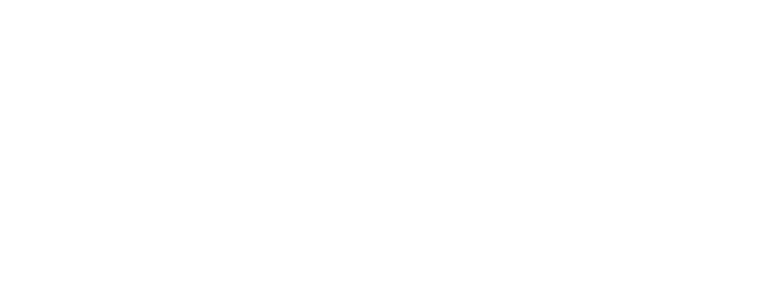
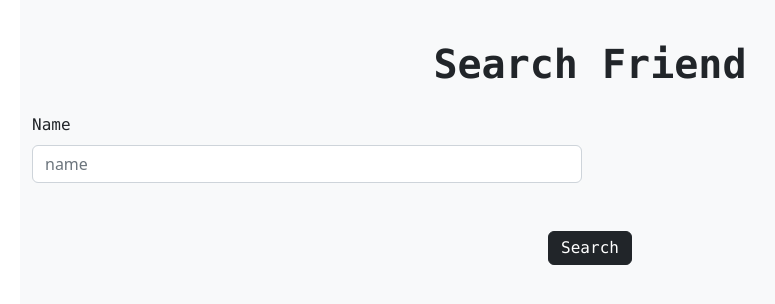
Before and after one commit to sufailbadushat/friend-angular-app, an Angular app: page / in a window 1280 px wide. Shown: the top 304 px of the page, without its empty margins (50-825 px from the left). Built offline with nearby package versions, Linux system fonts and the light colour scheme.

Commit message:
search friend

```diff
--- a/src/app/app.component.html
+++ b/src/app/app.component.html
@@ -1,2 +1,2 @@
-
+<app-search-friend></app-search-friend>
 <router-outlet></router-outlet>
--- a/src/app/app.module.ts
+++ b/src/app/app.module.ts
@@ -5,12 +5,14 @@
 import { AppComponent } from './app.component';
 import { AddFriendComponent } from './add-friend/add-friend.component';
 import { ViewFriendComponent } from './view-friend/view-friend.component';
+import { SearchFriendComponent } from './search-friend/search-friend.component';
 
 @NgModule({
   declarations: [
     AppComponent,
     AddFriendComponent,
-    ViewFriendComponent
+    ViewFriendComponent,
+    SearchFriendComponent
   ],
   imports: [
     BrowserModule,
--- /dev/null
+++ b/src/app/search-friend/search-friend.component.html
@@ -0,0 +1,23 @@
+
+<div class="container ">
+    <div class="row bg-light">
+        <div class="col-12 col-sm-12 div-md-12 col-lg-12 div-xl-12 div-xxl-12">
+            <div class="row g-3 mt-4 ">
+                <div class="col col-12 col-sm-12 col-md-12 col-lg-12 col-xl-12 col-xxl-12 text-center">
+                    <h1 class="text-dark" class="font-monospace" style="font-weight:bold">Search Friend</h1>
+                </div>
+
+
+                <div class="col col-12 col-sm-6 col-md-6 col-lg-6 col-lg-6 col-xl-6 col-xxl-6">
+                    <label for="" class="form-label font-monospace">Name</label>
+                    <input type="text" placeholder="name" class="form-control">
+                </div>
+
+
+                <div class="col col-12 col-sm-12 col-md-12 col-lg-12 col-lg-12 col-xl-12 col-xxl-12 text-center my-5">
+                    <button class="btn btn-dark font-monospace py-1">Search</button>
+                </div>
+            </div>
+        </div>
+    </div>
+</div>
```
Also changed, not shown: src/app/search-friend/search-friend.component.ts (added, +10 -0 lines), src/app/search-friend/search-friend.component.css (added).
